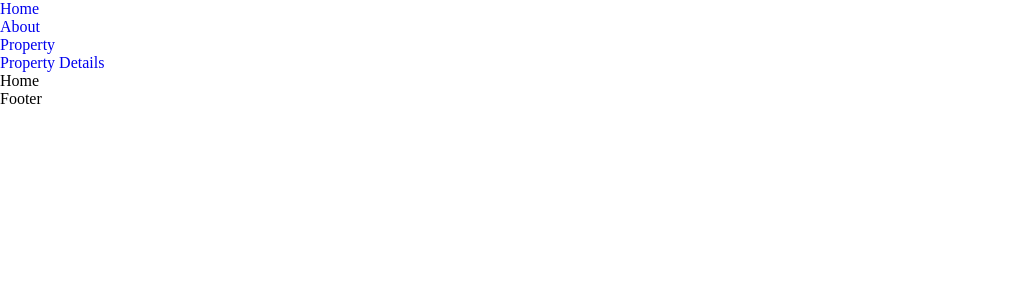
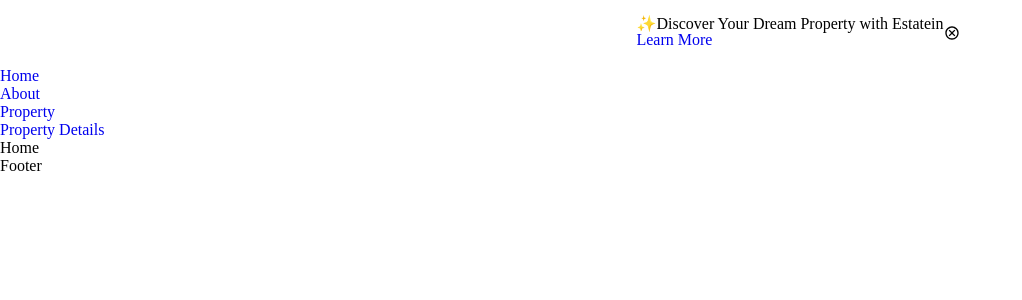
Before and after one commit to km-saifullah/realstate_app, a React (Vite) app: page / in a window 1280 px wide. Shown: the top 300 px of the page, without its empty margins (0-1022 px from the left). Built offline with nearby package versions, Linux system fonts and the light colour scheme.

Commit message:
react icons added

```diff
--- a/package.json
+++ b/package.json
@@ -12,6 +12,7 @@
   "dependencies": {
     "react": "^18.2.0",
     "react-dom": "^18.2.0",
+    "react-icons": "^4.12.0",
     "react-router-dom": "^6.21.0"
   },
   "devDependencies": {
--- a/src/layout/MainLayout.jsx
+++ b/src/layout/MainLayout.jsx
@@ -2,10 +2,12 @@ import React from "react";
 import Navbar from "./Navbar";
 import { Outlet } from "react-router-dom";
 import Footer from "./Footer";
+import Header from "../sections/header/Header";
 
 const MainLayout = () => {
   return (
     <>
+      <Header />
       <Navbar />
       <Outlet />
       <Footer />
--- /dev/null
+++ b/src/sections/header/Header.jsx
@@ -0,0 +1,26 @@
+import React from "react";
+import { MdOutlineCancel } from "react-icons/md";
+import "./header.css";
+
+const Header = () => {
+  return (
+    <header className="header">
+      <div className="container">
+        <div className="header_wrapper">
+          <div>
+            <p>✨Discover Your Dream Property with Estatein</p>
+            <div>
+              <a href="#">Learn More</a>
+            </div>
+          </div>
+
+          <div className="header_icon">
+            <MdOutlineCancel />
+          </div>
+        </div>
+      </div>
+    </header>
+  );
+};
+
+export default Header;
--- /dev/null
+++ b/src/sections/header/header.css
@@ -0,0 +1,15 @@
+/* ===== Header Design Start===== */
+.header {
+  padding: 18px 0;
+}
+.header_wrapper {
+  display: flex;
+  align-items: center;
+  justify-content: center;
+}
+.header_icon {
+  display: flex;
+  align-items: center;
+  column-gap: 720px;
+}
+/* ===== Header Design End===== */
```
Also changed, not shown: 1 other file (tests, documents, lock files or other folders).
